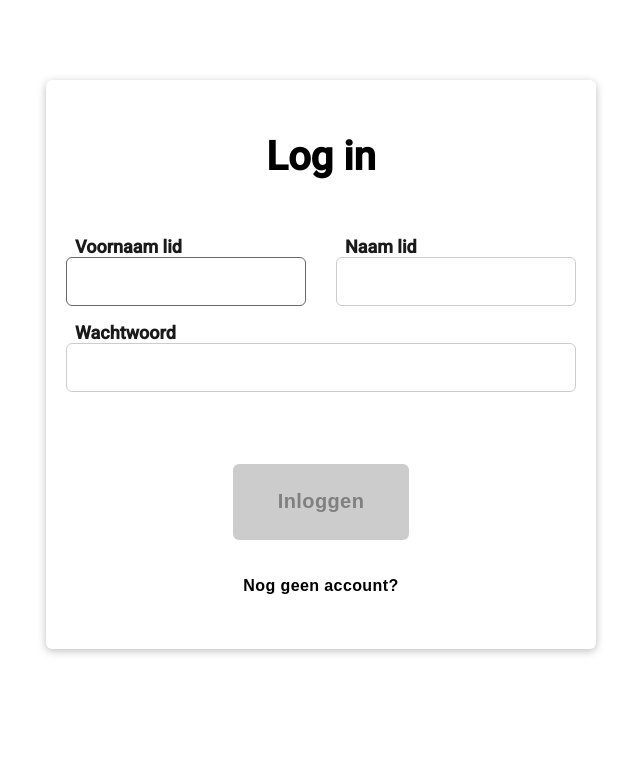
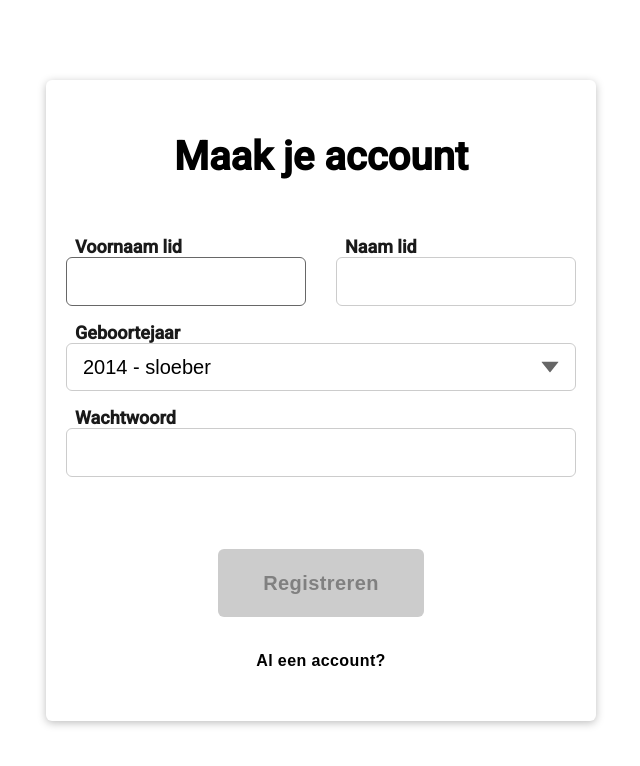
Before and after one commit to LarsDepuydt/aanwezigheden, a React (Create React App) app in the folder frontend/: page /registreren in a window 1280 px wide. Shown: the top 766 px of the page, without its empty margins (319-959 px from the left). Built offline with nearby package versions, Linux system fonts and the light colour scheme.

Commit message:
frontend routing

```diff
--- a/frontend/src/App.js
+++ b/frontend/src/App.js
@@ -1,16 +1,39 @@
+import { useState } from "react";
 import { Switch, Route, Redirect } from "react-router-dom";
 
-//import Main from "./pages/Main/Main";
-import SignUp from "./pages/SignInUp/SignInUp";
+import Main from "./pages/Main/Main";
+import SignInUp from "./pages/SignInUp/SignInUp";
 
 function App() {
+  const [login, setLogin] = useState(false);
+
+  let routes = (
+    <Switch>
+      <Route path="/inloggen">
+        <SignInUp signIn={true} />
+      </Route>
+      <Route path="/registreren">
+        <SignInUp signIn={false} />
+      </Route>
+      <Redirect to="/inloggen" />
+    </Switch>
+  );
+
+  if (login) {
+    routes = (
+      <Switch>
+        <Main />
+      </Switch>
+    );
+  }
+
   return (
-    <div className="App">
-      <header className="App-header"></header>
-      <div>
-        <SignUp />
-      </div>
-    </div>
+    <>
+      <h1>Aanwezigheden Chiro Skippy</h1>
+      <header></header>
+      <main>{routes}</main>
+      <footer></footer>
+    </>
   );
 }
 
--- a/frontend/src/index.js
+++ b/frontend/src/index.js
@@ -3,10 +3,13 @@ import ReactDOM from "react-dom";
 import "./index.scss";
 import App from "./App";
 import reportWebVitals from "./reportWebVitals";
+import { BrowserRouter as Router } from "react-router-dom";
 
 ReactDOM.render(
   <React.StrictMode>
-    <App />
+    <Router>
+      <App />
+    </Router>
   </React.StrictMode>,
   document.getElementById("root")
 );
--- a/frontend/src/index.scss
+++ b/frontend/src/index.scss
@@ -19,6 +19,10 @@ p {
   @include responsive-font($font-min-p, $font-max-p);
 }
 
+h1 {
+  display: none;
+}
+
 h2 {
   @include responsive-font($font-min-h2, $font-max-h2, $font-grow-h2);
 }
--- a/frontend/src/pages/SignInUp/SignInUp.js
+++ b/frontend/src/pages/SignInUp/SignInUp.js
@@ -4,6 +4,7 @@ import {
   VALIDATOR_MINLENGTH,
 } from "../../shared/util/validators";
 import { updateObject } from "../../shared/util/utility";
+import { useHistory } from "react-router-dom";
 import Input from "../../shared/components/InputWithState/InputWithState";
 import Button from "../../shared/components/Button/Button";
 import yearOptions from "./chooseOptions/chooseOptions";
@@ -27,7 +28,7 @@ const signinReducer = (state, action) => {
   }
 };
 
-const SignUp = () => {
+const SignUp = (props) => {
   const [signinInfo, dispatch] = useReducer(signinReducer, {
     voornaam: { value: "", isValid: false },
     achternaam: { value: "", isValid: false },
@@ -35,8 +36,8 @@ const SignUp = () => {
     wachtwoord: { value: "", isValid: false },
     isValid: false,
   });
-  const [signIn, setSignIn] = useState(true);
   const [touchedState, setTouchedState] = useState(false);
+  const { signIn } = props;
 
   const stateChangeHandler = (stateName, value, isValid) => {
     dispatch({
@@ -54,9 +55,15 @@ const SignUp = () => {
     stateChangeHandler("geboortejaar", value, isValid);
   }, []);
 
+  const history = useHistory();
+
   const changeSignInHandler = (event) => {
     event.preventDefault();
-    setSignIn(!signIn);
+    if (signIn) {
+      history.push("/registreren");
+    } else {
+      history.push("/inloggen");
+    }
   };
 
   const ref1 = useRef(null);
--- a/frontend/src/shared/scss/_padding.scss
+++ b/frontend/src/shared/scss/_padding.scss
@@ -7,7 +7,7 @@ $padding-min-link: 10px;
 $padding-grow-link: 10vw;
 
 @mixin responsive-padding($min, $max: false, $responsive: 10vw, $fallback: false) {
-  $verhouding: 7 / 12;
+  $verhouding: 6 / 12;
 
   $responsive-unitless: $responsive / ($responsive - $responsive + 1);
   $dimension: if(unit($responsive) == "vh", "height", "width");
```
Also changed, not shown: 1 other file (tests, documents, lock files or other folders).
